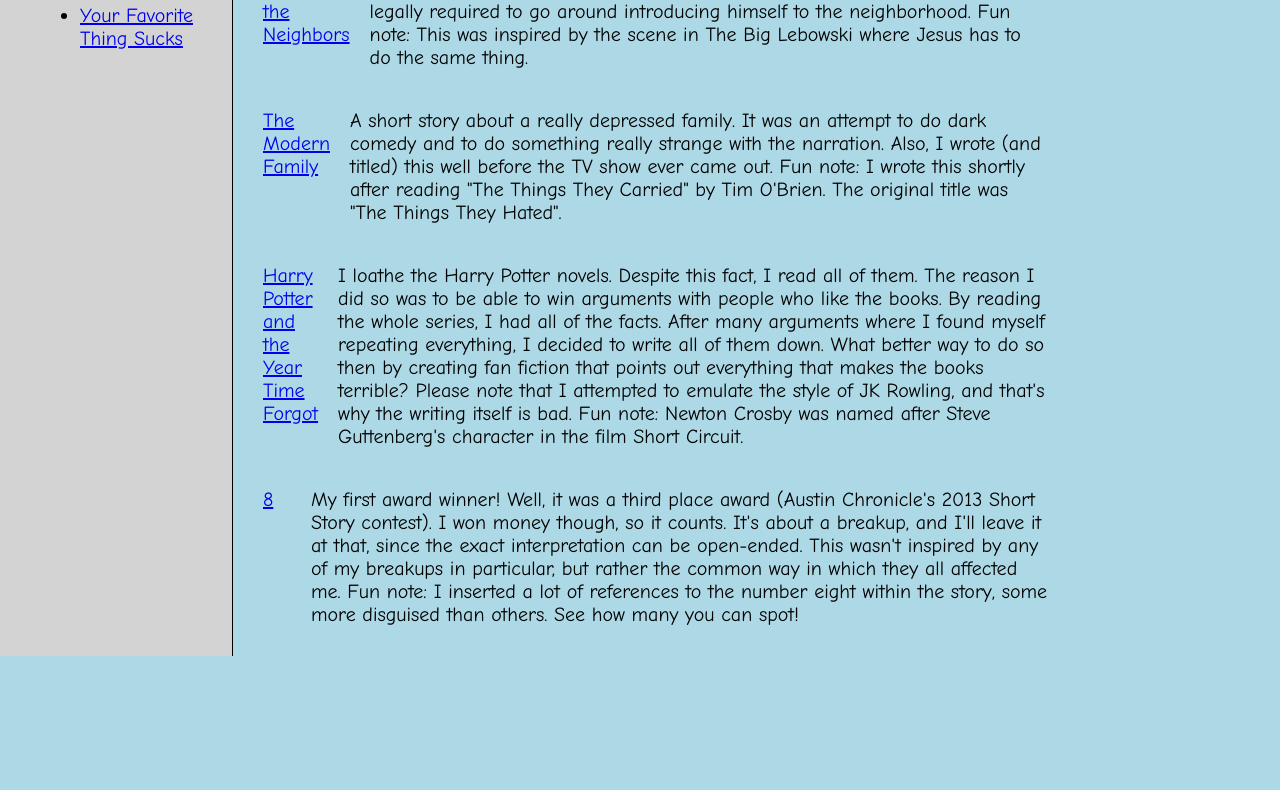
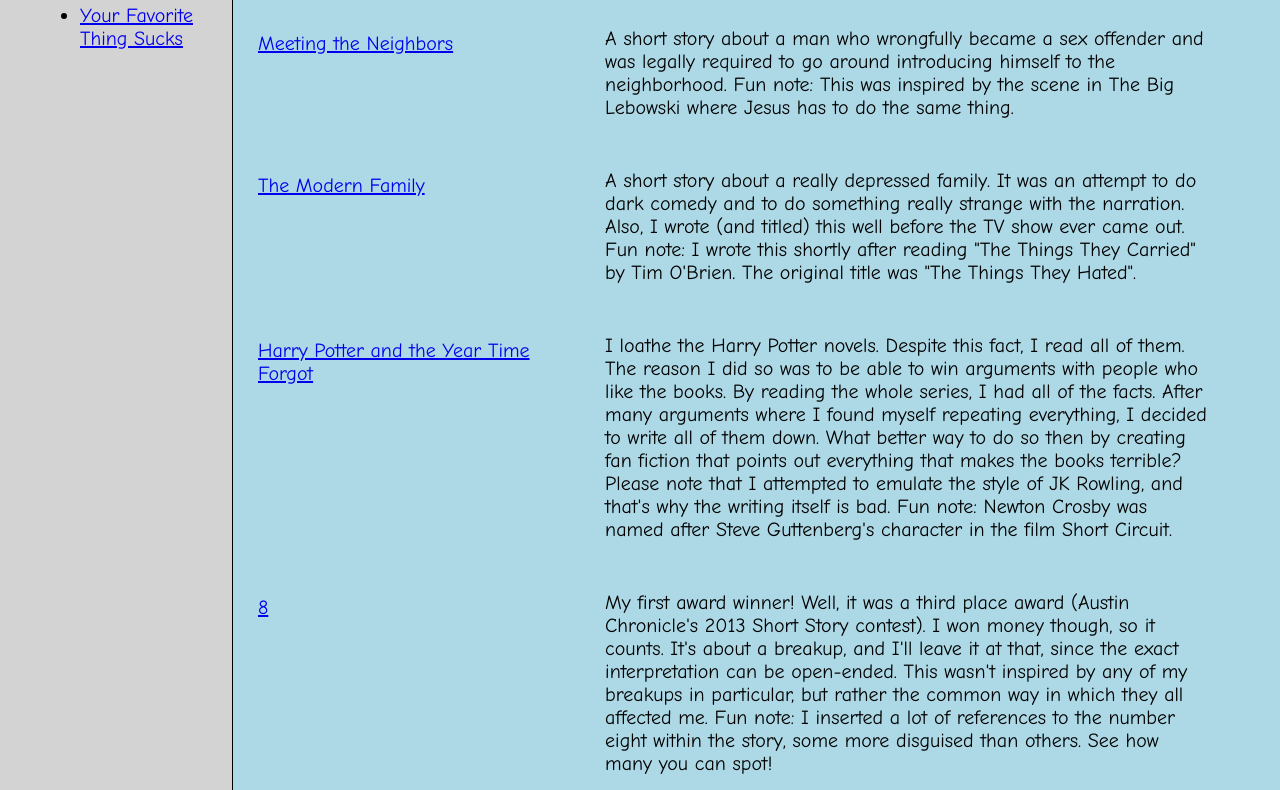
Before and after one commit to HolyMeekrob/epicaricacy-web, a website: page src/templates/fiction.html in a window 1280 px wide. Shown: the part 278-1068 px from the top of the page. Before the commit the page ends 934 px from the top, so only its background shows below. Drawn offline with nearby package versions, Linux system fonts and the light colour scheme; files that its build step writes are made by us from their sources; files whose address does not match are found by name; a web font is replaced by a local one.

Commit message:
Improve fiction index styling

```diff
--- a/src/content/assets/css/fiction.css
+++ b/src/content/assets/css/fiction.css
@@ -1,23 +1,17 @@
-.list {
-	display: flex;
-	flex-direction: column;
-	margin-right: 20%;
+dt {
+	margin-top: 5rem;
+	padding: 0.5rem;
+	float: left;
+	width: 30%;
 }
 
-.line-item {
-	display: flex;
-	flex-direction: row;
-	margin-top: 2rem;
-
-	padding: 0.5em
+dd {
+	margin-top: 5rem;
+	float: left;
+	width: 60%
 }
 
-.title {
-	flex-grow: 0;
-	flex-basis: 20%;
-	margin-right: 2rem;
+dd:after {
+	display: block;
+	clear: both;
 }
-
-.description {
-	flex-grow: 1
-}
--- a/src/templates/fiction.html
+++ b/src/templates/fiction.html
@@ -11,40 +11,33 @@
 			Here are some samples of fiction that I've written. I guarantee that it
 			won't be the worst thing that you've ever read on the internet.
 		</span>
-		<div class="list">
-			<div class="line-item">
-				<a href="/fiction/battery/" class="title">Battery</a>
-				<span class="description">
+		<dl class="relative">
+			<dt><a href="/fiction/battery/">Battery</a></dt>
+			<dd>
 				A short story about two brothers facing off in a crucial baseball
 				game. It is very loosely based on my relationship with one of my
 				brothers. Fun note: It is very lightly implied that the victorious
 				brother plays for the Yankees. Because in my stories, the Yankees
 				will always win.
-				</span>
-			</div>
-			<div class="line-item">
-				<a href="/fiction/meeting_the_neighbors/" class="title">Meeting the Neighbors</a>
-				<span class="description">
+			</dd>
+			<dt><a href="/fiction/meeting_the_neighbors/">Meeting the Neighbors</a></dt>
+			<dd>
 				A short story about a man who wrongfully became a sex offender and
 				was legally required to go around introducing himself to the
 				neighborhood. Fun note: This was inspired by the scene in The Big
 				Lebowski where Jesus has to do the same thing.
-				</span>
-			</div>
-			<div class="line-item">
-				<a href="/fiction/the_modern_family/" class="title">The Modern Family</a>
-				<span class="description">
+			</dd>
+			<dt><a href="/fiction/the_modern_family/">The Modern Family</a></dt>
+			<dd>
 				A short story about a really depressed family. It was an attempt
 				to do dark comedy and to do something really strange with the
 				narration. Also, I wrote (and titled) this well before the TV show
 				ever came out. Fun note: I wrote this shortly after reading "The
 				Things They Carried" by Tim O'Brien. The original title was "The
 				Things They Hated".
-				</span>
-			</div>
-			<div class="line-item">
-				<a href="/fiction/tytf" class="title">Harry Potter and the Year Time Forgot</a>
-				<span class="description">
+			</dd>
+			<dt><a href="/fiction/tytf">Harry Potter and the Year Time Forgot</a></dt>
+			<dd>
 				I loathe the Harry Potter novels. Despite this fact, I read all of
 				them. The reason I did so was to be able to win arguments with people
 				who like the books. By reading the whole series, I had all of the
@@ -56,10 +49,8 @@
 				Newton Crosby was named after Steve Guttenberg's character in the film
 				Short	Circuit.
 			</span>
-			</div>
-			<div class="line-item">
-				<a href="/fiction/8/" class="title">8</a>
-				<span class="description">
+			<dt><a href="/fiction/8/">8</a></dt>
+			<dd>
 				My first award winner! Well, it was a third place award (Austin
 				Chronicle's 2013 Short Story contest). I won money though, so it
 				counts. It's about a breakup, and I'll leave it at that, since the
@@ -69,7 +60,6 @@
 				number eight within the story, some more disguised than others. See
 				how many you can spot!
 			</span>
-			</div>
-		</div>
+		</dl>
 	</div>
 {% endblock %}
```
Lines whose indentation alone changed are shown as unchanged.
